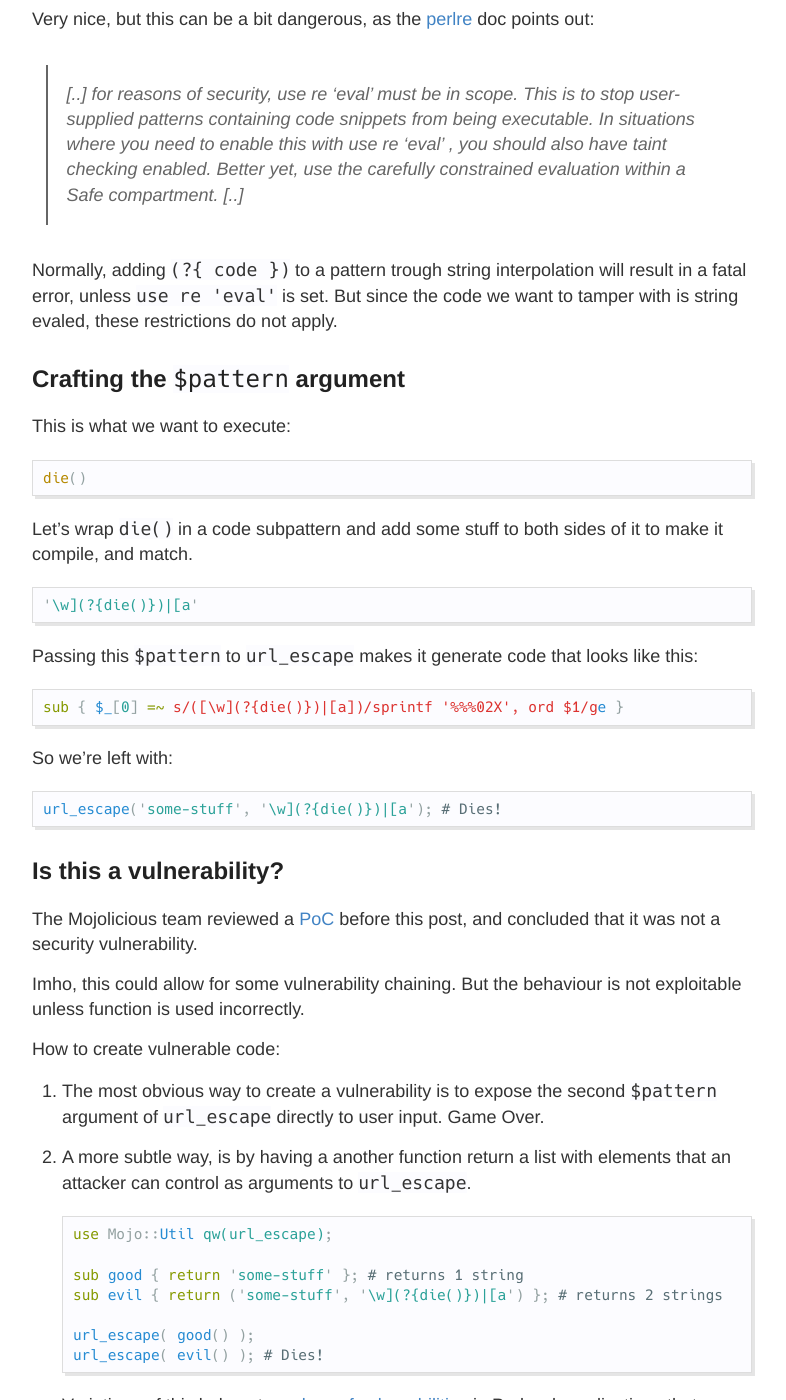
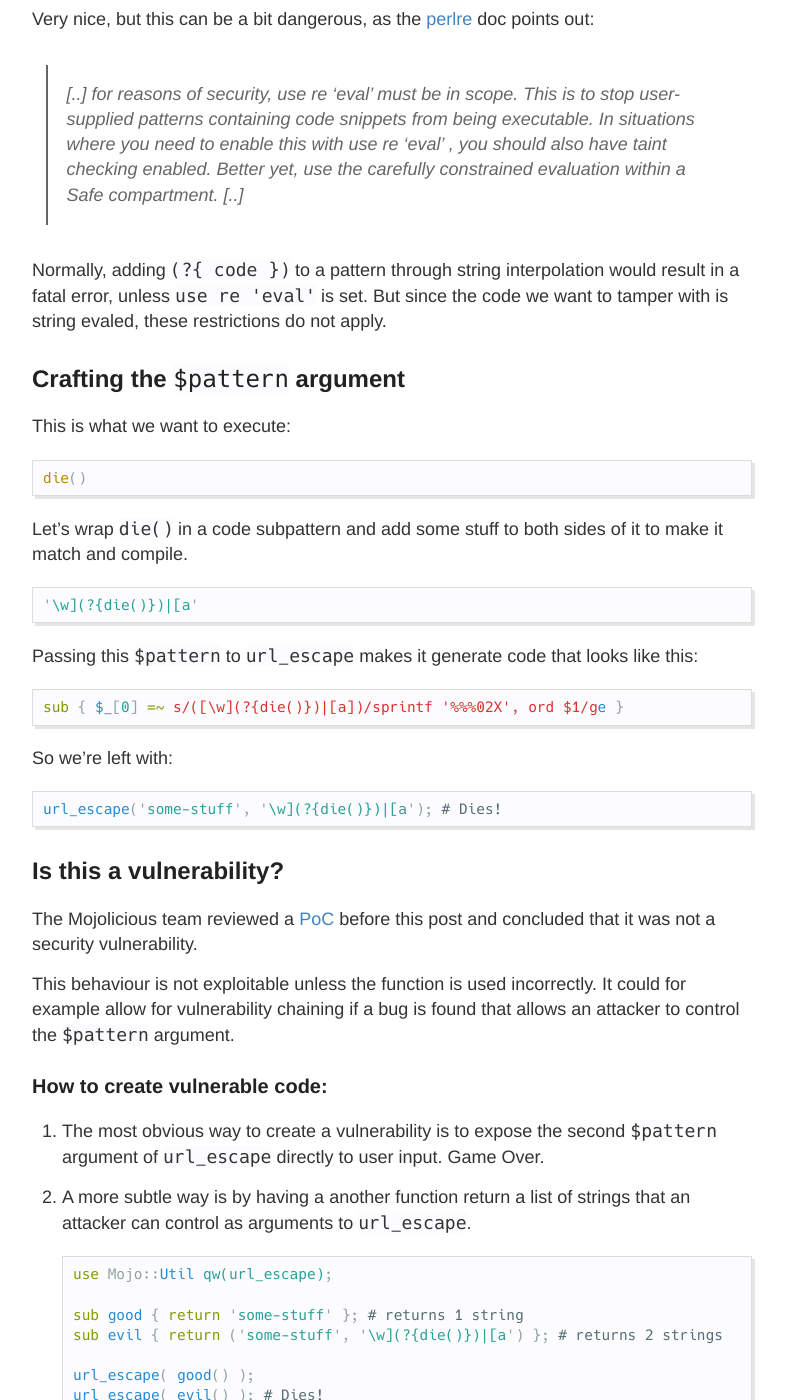
Before and after one commit to labanskoller/hackeriet_blog, a Jekyll site: the page built from _posts/2019-04-08-mojolicious-executing-code-with-url_escape.md, in a window 1280 px wide and 1400 px high, scrolled down 2032 px. Shown: the whole window, without its empty margins (248-1034 px from the left). Built offline with Jekyll 4.4.1, drawn with Linux system fonts in a browser that asks for light colours; some of the changed text lies outside the part shown.

Commit message:
mojo url_escape post:
- Grammar fixes from Laban <3
- Clarify some points

````diff
--- a/_posts/2019-04-08-mojolicious-executing-code-with-url_escape.md
+++ b/_posts/2019-04-08-mojolicious-executing-code-with-url_escape.md
@@ -9,7 +9,7 @@ category: security
 Let's look at the
 [url_escape](https://mojolicious.org/perldoc/Mojo/Util#url_escape) function in
 the [Mojolicious](https://mojolicious.org/) web framework for Perl 5, and how it
-can be used to evaluate code trough the second argument of the function.
+can be used to evaluate code through the second argument of the function.
 
 ## TLDR;
 ```perl
@@ -78,7 +78,7 @@ Damn... So close!
 
 It doesn't appear that we can (easily) break out of the substitution expression,
 so let's try something inside the expression instead, like [(?{
-code })](https://perldoc.perl.org/perlre.html#%28%3f%7b-code-%7d%29)
+code })](https://perldoc.perl.org/perlre.html#%28%3f%7b-code-%7d%29).
 
 
 > [code subpattern](https://perldoc.perl.org/perlglossary.html#code-subpattern):
@@ -95,10 +95,9 @@ out:
 > have taint checking enabled. Better yet, use the carefully constrained
 > evaluation within a Safe compartment. [..]
 
-Normally, adding `(?{ code })` to a pattern trough string interpolation will
-result in a fatal error, unless `use re 'eval'` is set. But since the
-code we want to tamper with is string evaled, these restrictions do not
-apply.
+Normally, adding `(?{ code })` to a pattern through string interpolation would
+result in a fatal error, unless `use re 'eval'` is set. But since the code we
+want to tamper with is string evaled, these restrictions do not apply.
 
 ## Crafting the `$pattern` argument
 
@@ -107,7 +106,8 @@ This is what we want to execute:
 die()
 ```
 
-Let's wrap `die()` in a code subpattern and add some stuff to both sides of it to make it compile, and match.
+Let's wrap `die()` in a code subpattern and add some stuff to both sides of it
+to make it match and compile.
 
 ```perl
 '\w](?{die()})|[a'
@@ -129,19 +129,20 @@ url_escape('some-stuff', '\w](?{die()})|[a'); # Dies!
 
 The Mojolicious team reviewed a
 [PoC](/assets/bcb314da8be677049c40d8a4601fb5c1c133ad3637ad9a4bb5caf83b39603a70-mojo-url-escape.pl)
-before this post, and concluded that it was not a security vulnerability.
+before this post and concluded that it was not a security vulnerability.
 
-Imho, this could allow for some vulnerability chaining. But the behaviour is not
-exploitable unless function is used incorrectly.
+This behaviour is not exploitable unless the function is used incorrectly. It
+could for example allow for vulnerability chaining if a bug is found that allows
+an attacker to control the `$pattern` argument.
 
-How to create vulnerable code:
+### How to create vulnerable code:
 
 1. The most obvious way to create a vulnerability is to expose the second
    `$pattern` argument of `url_escape` directly to user input. Game
    Over.
 
-2. A more subtle way, is by having a another function return a list with
-   elements that an attacker can control as arguments to `url_escape`.
+2. A more subtle way is by having a another function return a list of strings
+   that an attacker can control as arguments to `url_escape`.
 
    ```perl
    use Mojo::Util qw(url_escape);
````
Also changed, not shown: other parts of _posts/2019-04-08-mojolicious-executing-code-with-url_escape.md (+1 -1 lines).
